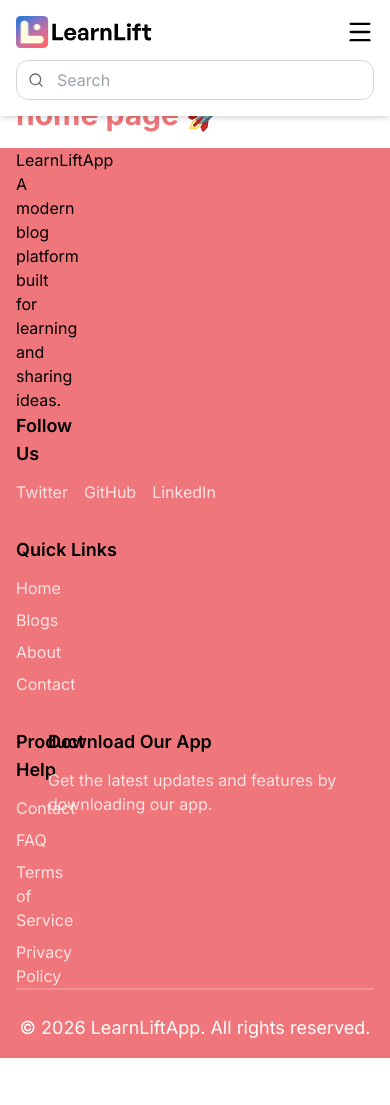
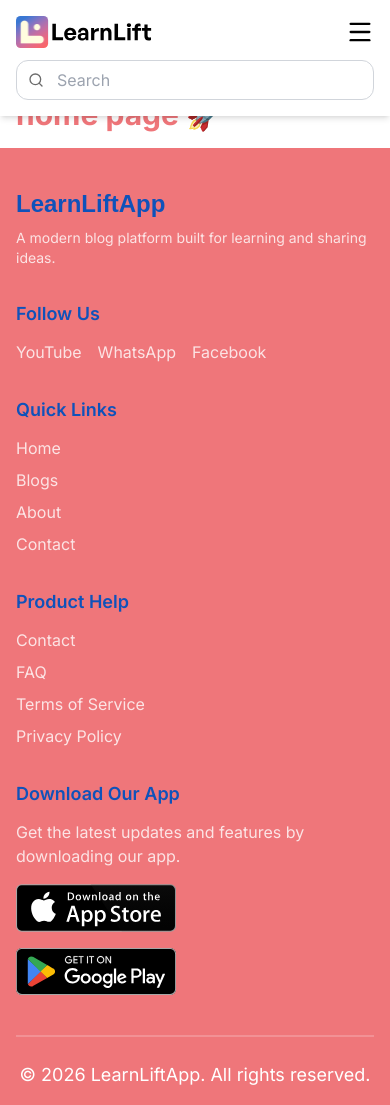
Before and after one commit to emmygrammy/blog-frontend, a React (Vite) app: page / in a window 390 px wide. Before the commit the page ends 1058 px from the top, so only its background shows below. Built offline with nearby package versions, Linux system fonts and the light colour scheme.

Commit message:
Blog-frontend

```diff
--- a/src/App.css
+++ b/src/App.css
@@ -1,4 +1,4 @@
-.counter {
+/* .counter {
   font-size: 16px;
   padding: 5px 10px;
   border-radius: 5px;
@@ -181,4 +181,4 @@
     right: 0;
     border-right-color: var(--border);
   }
-}
+} */
--- a/src/components/Footer.jsx
+++ b/src/components/Footer.jsx
@@ -1,10 +1,12 @@
 import { Link } from 'react-router-dom';
+import appstore from '../assets/appstore.svg';
+import googleplay from '../assets/googleplay.svg';
 
 
 
 export default function Footer() {
     return (
-        <footer className="bg-primary font-popinsh ">
+        <footer className="bg-primary  ">
            <div className="container mx-auto px-4 ">
              <Footer1 />
              <Footer2 />
@@ -17,21 +19,22 @@
 
 export function Footer1(){
   return (
-    <div className="grid grid-cols-1 md:grid-cols-4 gap-8 md:gap-8">
+    <div className="grid grid-cols-1  mt-10 md:grid-cols-4 gap-8 ">
       {/* column 1 */}
       <div className="col-span-1">
         {/* upper part */}
         <div>
-          <h1>LearnLiftApp</h1>
-          <p>A modern blog platform built for learning and sharing ideas.</p>
+          <h1 className="text-2xl font-heading font-bold text-secondary font-Poppins">LearnLiftApp</h1>
+          <p className="text-white/80 mt-2 text-sm">A modern blog platform built for learning and sharing ideas.</p>
         </div>
+
            {/* lower part */}
-         <div>
-          <h3 className="text-lg font-semibold mb-3">Follow Us</h3>
+         <div className="mt-8">
+          <h3 className="text-lg font-semibold mb-3 text-secondary">Follow Us</h3>
           <div className="flex space-x-4 text-white/80">
-            <a href="#" className="hover:text-white">Twitter</a>
-            <a href="#" className="hover:text-white">GitHub</a>
-            <a href="#" className="hover:text-white">LinkedIn</a>
+            <a href="#" className="hover:underline">YouTube</a>
+            <a href="#" className="hover:underline">WhatsApp</a>
+            <a href="#" className="hover:underline">Facebook</a>
           </div>
         </div>
 
@@ -41,26 +44,26 @@
 
 
           {/* column 2 */}
-          <div className="col-span-2">
+          <div className="col-span-1 md:px-16">
             <div>
-              <h3 className="text-lg font-semibold mb-3">Quick Links</h3>
+              <h3 className="text-lg font-semibold mb-3 text-secondary">Quick Links</h3>
               <ul className="space-y-2 text-white/80">
-                <li><Link to="/" className="hover:text-white">Home</Link></li>
-                <li><Link to="/blogs" className="hover:text-white">Blogs</Link></li>
-                <li><Link to="/about" className="hover:text-white">About</Link></li>
-                <li><Link to="/contact" className="hover:text-white">Contact</Link></li>
+                <li><Link to="/" className="hover:underline">Home</Link></li>
+                <li><Link to="/blogs" className="hover:underline">Blogs</Link></li>
+                <li><Link to="/about" className="hover:underline">About</Link></li>
+                <li><Link to="/contact" className="hover:underline">Contact</Link></li>
               </ul>
             </div>
           </div>
           {/* column 3  product help*/}
           <div>
             <div>
-              <h3 className="text-lg font-semibold mb-3">Product Help</h3>
+              <h3 className="text-lg font-semibold mb-3 text-secondary">Product Help</h3>
               <ul className="space-y-2 text-white/80">
-                <li><Link to="/contact" className="hover:text-white">Contact</Link></li>
-                <li><Link to="/faq" className="hover:text-white">FAQ</Link></li>
-                <li><Link to="/terms" className="hover:text-white">Terms of Service</Link></li>
-                <li><Link to="/privacy" className="hover:text-white">Privacy Policy</Link></li>
+                <li><Link to="/contact" className="hover:underline">Contact</Link></li>
+                <li><Link to="/faq" className="hover:underline">FAQ</Link></li>
+                <li><Link to="/terms" className="hover:underline">Terms of Service</Link></li>
+                <li><Link to="/privacy" className="hover:underline">Privacy Policy</Link></li>
               </ul>
             </div>
           </div>
@@ -68,12 +71,44 @@
 
 
           {/* column 4 */}
-          <div className="col-span-1">
+          <div className="col-span-1 ">
             <div>
-              <h3 className="text-lg font-semibold mb-3">Download Our App</h3>
-              <p className="text-white/80">
+              <h3 className="text-lg font-semibold mb-3 text-secondary">Download Our App</h3>
+              <p className="text-white/80 -mb-10">
                 Get the latest updates and features by downloading our app.
               </p>
+
+
+              {/* download button  apple store and play store*/}
+             <div className="flex flex-col ">
+                <a  href="#"
+                  target="_blank"
+                  rel="noopener noreferrer"
+                >
+                  <img
+                    src={appstore}
+                    alt="Download on the App Store"
+                    className="w-40"
+                  />
+                </a>
+
+                {/* Google Play Store */}
+                <a
+                  href="#"
+                  target="_blank"
+                  rel="noopener noreferrer"
+                  className="-mt-10"
+                >
+                  <img
+                    src={googleplay}
+                    alt="Get it on Google Play"
+                    className="w-40"
+                  />
+                </a>
+              </div>
+
+
+
             </div>
           </div>
       </div>
@@ -83,7 +118,7 @@
 
 export function Footer2(){
   return (
-    <div className=" text-lg text-white text-center mb-4 border-t-2 border-white/20 pt-6">
+    <div className=" text-lg text-white text-center mb-4 border-t-2 border-white/20 pt-6 mt-10">
        © {new Date().getFullYear()} LearnLiftApp. All rights reserved.
     </div>
   )
```
Also changed, not shown: src/assets/appstore.svg (added), src/assets/googleplay.svg (added).
